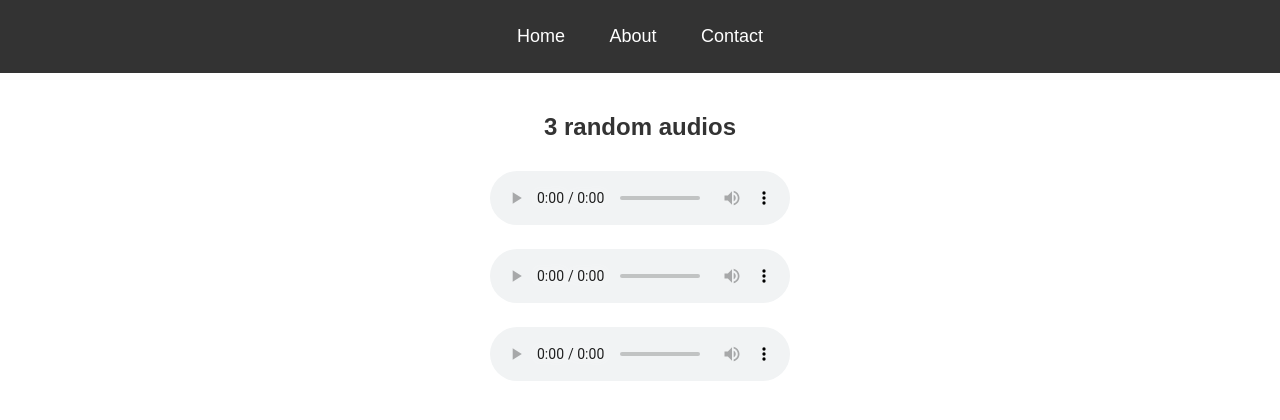
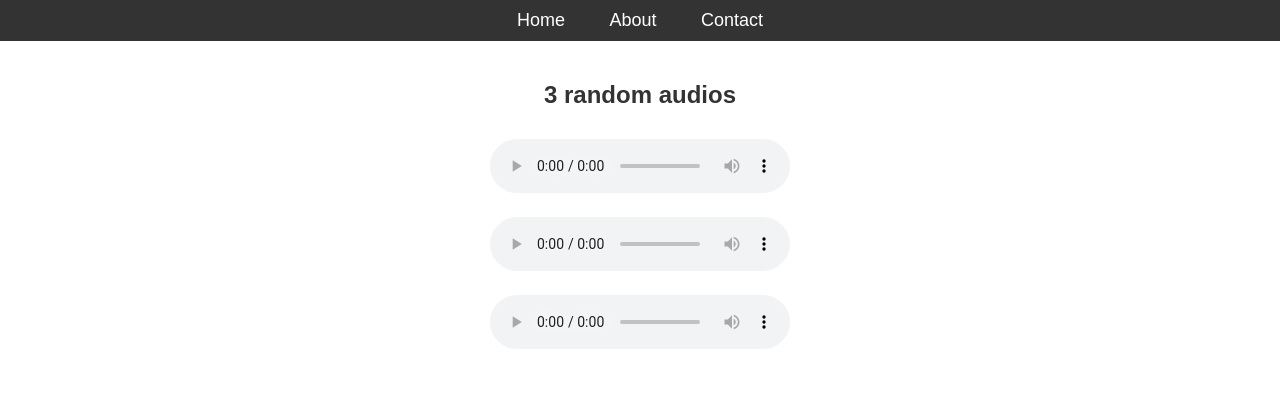
Before and after one commit to acciojob/semantic-navbar-and-audios-9087000, a website: page main.html in a window 1280 px wide. Drawn offline with Linux system fonts and the light colour scheme.

Commit message:
created a submission

```diff
--- a/main.html
+++ b/main.html
@@ -1,16 +1,14 @@
 <!DOCTYPE html>
-
-<html>
-
+<html lang="en">
 <head>
-	<meta charset="utf-8">
-	<meta name ="viewport" content="width=content-width, initial-scale=1.0">
+    <meta charset="UTF-8">
+    <meta name="viewport" content="width=device-width, initial-scale=1.0">
     <title>Semantic Navbar & Audios</title>
     <link rel="stylesheet" href="styles.css">
 </head>
+<body>
 
-<body>
-	<!-- the entire body must be written by student -->
+    <!-- Navigation Bar -->
     <nav>
         <ul>
             <li><a href="#home" id="homeLink">Home</a></li>
@@ -19,7 +17,6 @@
         </ul>
     </nav>
 
-	<!-- Audio Section -->
     <!-- Audio Section -->
     <section id="audios">
         <h2>3 random audios</h2>
@@ -39,10 +36,7 @@
         </audio>
     </section>
 
-
-    <script type="text/javascript" src="./script.js">
-</script>
+    <script src="./script.js"></script>
 
 </body>
-
 </html>
--- a/styles.css
+++ b/styles.css
@@ -1,8 +1,7 @@
-
 /* Your CSS Code here. */
 body {
     font-family: Arial, sans-serif;
-	margin: 0;
+    margin: 0;  /* Corrected the spelling */
     padding: 0;
 }
 
@@ -13,7 +12,7 @@ nav {
 
 nav ul {
     list-style-type: none;
-	marigin: 0;
+    margin: 0;  /* Corrected the spelling */
     padding: 0;
     text-align: center;
 }
@@ -33,8 +32,8 @@ nav ul li a:hover {
     color: yellow;
 }
 
-.active{
-	color:yellow;
+.active {
+    color: yellow;
 }
 
 section {
```
Lines whose indentation alone changed are shown as unchanged.
